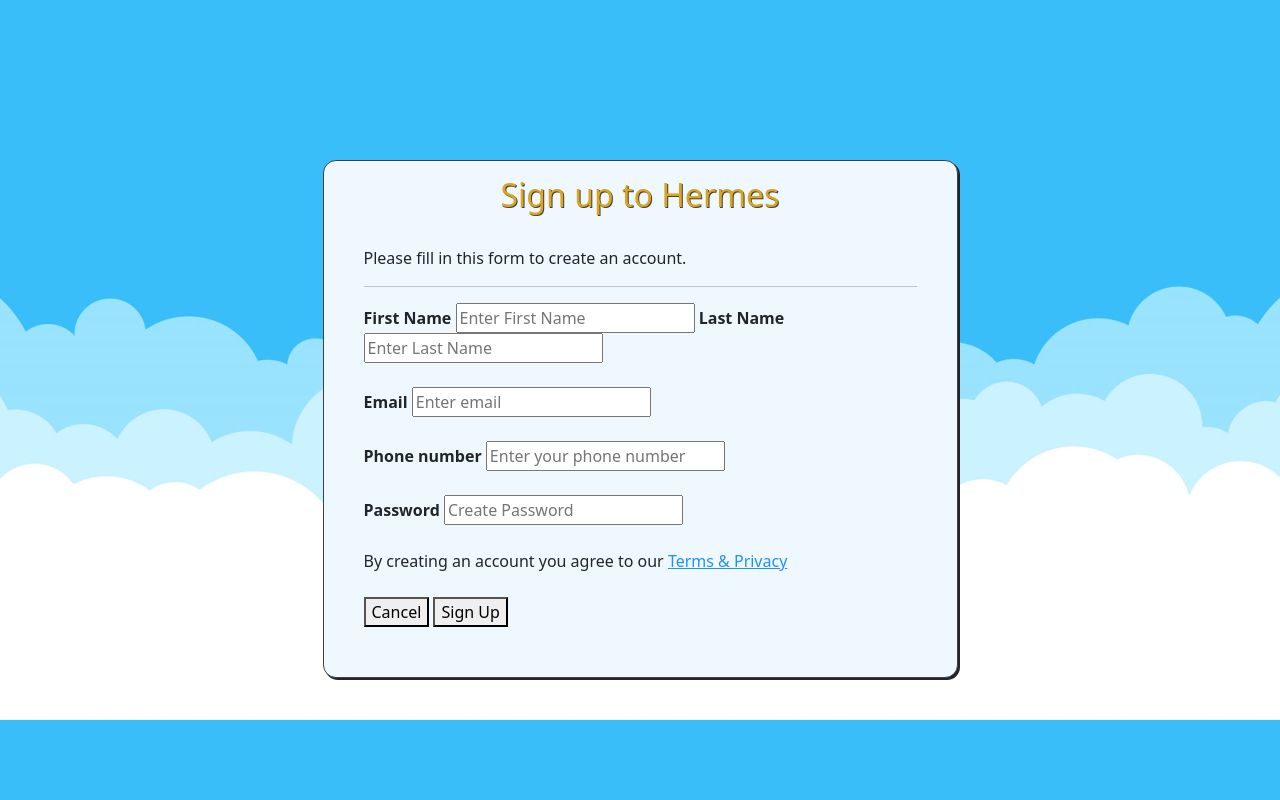
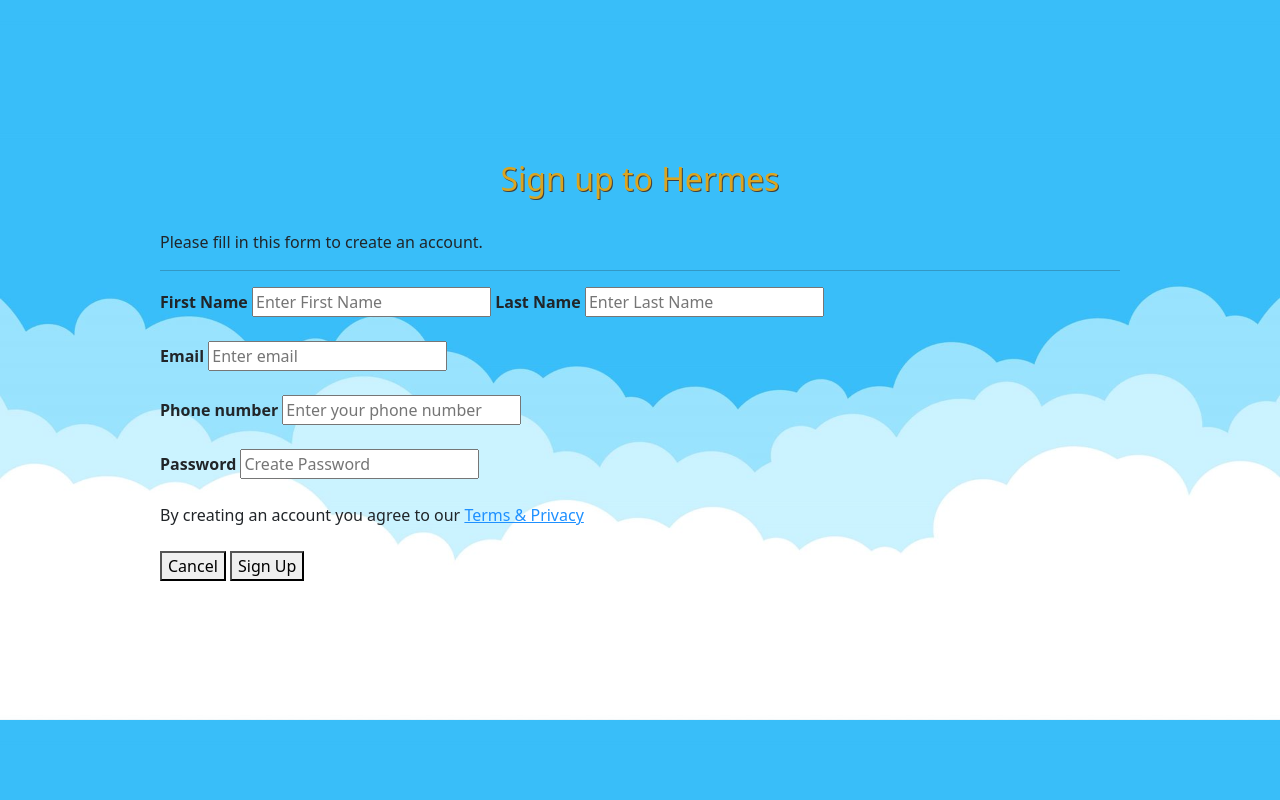
Before and after one commit to epineda0304/POOSD1, a PHP site: page /main.html in a window 1280 px wide. Run offline with PHP 8.4, Linux system fonts and the light colour scheme.

Commit message:
Add files via upload

```diff
--- a/css/styles.css
+++ b/css/styles.css
@@ -1,10 +1,11 @@
 body {
-  position: fixed;
+  position: absolute;
   top: 0;
   width: 100%;
   height: 100%;
+  overflow: auto;
   background-size: cover;
-  background-image: url("images/sky2.jpg");
+  background-image: url("../images/sky2.jpg");
 }
 
 h2 {
@@ -26,16 +27,6 @@ h2 {
   border-radius: 13px;
 }
 
-.form-signin1 {
-  max-width: 635px;
-  margin: 0 auto;
-  background-color: aliceblue;
-  padding: 15px 40px 50px;
-  border: 1px solid #404040;
-  box-shadow: 2px 2px;
-  border-radius: 13px;
-}
-
 .form-signin .form-signin-heading, .form-signin .checkbox {
   margin-bottom: 30px;
 }
```
